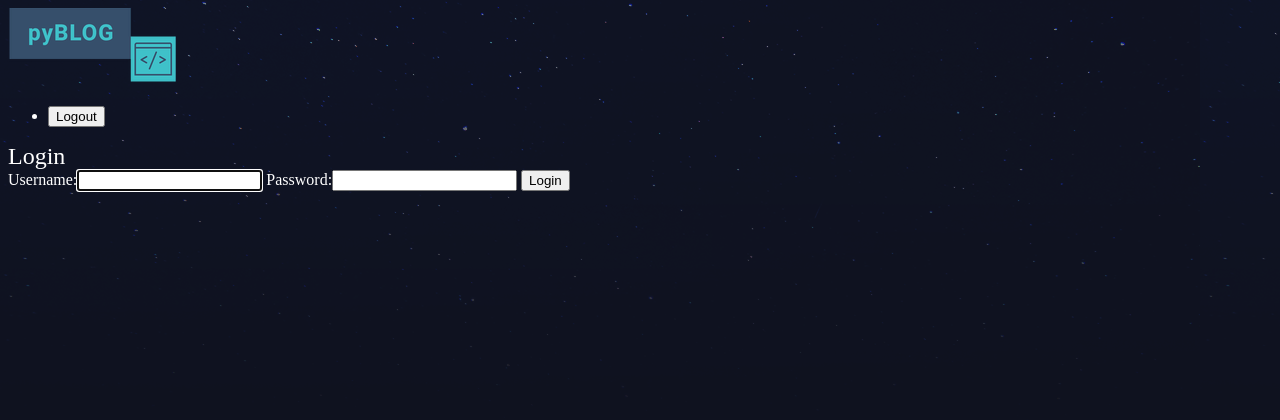
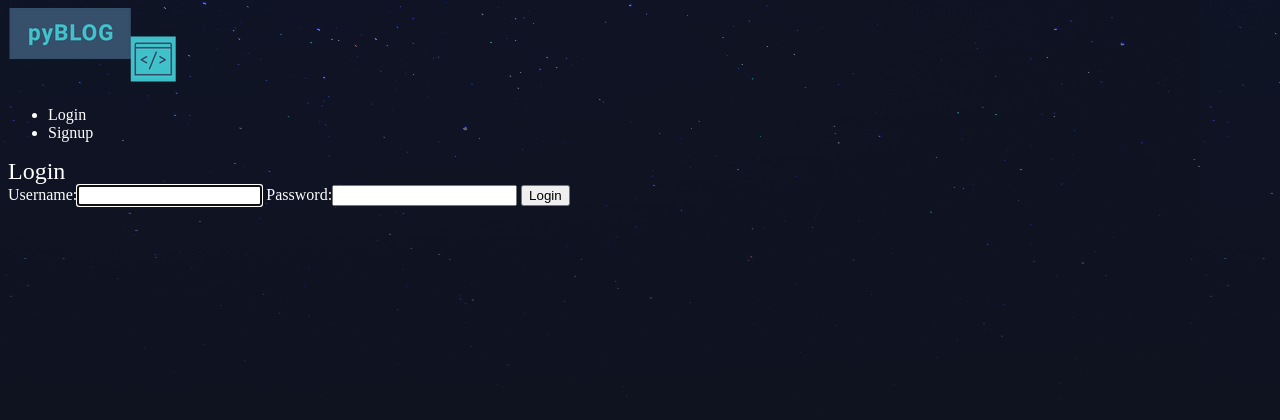
Before and after one commit to edoc99/pyBlog, a Django app: page /accounts/login/ in a window 1280 px wide. Shown: the top 420 px of the page. Run offline with Django 3.2, Linux system fonts and the light colour scheme.

Commit message:
Made dynamic buttons

```diff
--- a/templates/base_layout.html
+++ b/templates/base_layout.html
@@ -11,12 +11,18 @@
             <h1><a href="{% url 'articles:list' %}"><img src="{% static 'logo.png' %}" alt=""></a></h1>
             <nav>
                 <ul>
+                    {% if user.is_authenticated %}
                     <li>
                         <form action="{% url 'accounts:logout' %}" class="logout-link" method="post">
                             {% csrf_token %}
                             <button type="submit">Logout</button>
                         </form>
                     </li>
+                     <li><a class="highlight" href="{% url 'articles:create' %}">New Article</a></li>
+                    {% else %}
+                        <li><a href="{% url 'accounts:login' %}">Login</a></li>
+                        <li><a href="{% url 'accounts:signup' %}">Signup</a></li>
+                    {% endif %}
                 </ul>
             </nav>
             {% block content %}
```
Also changed, not shown: db.sqlite3.
